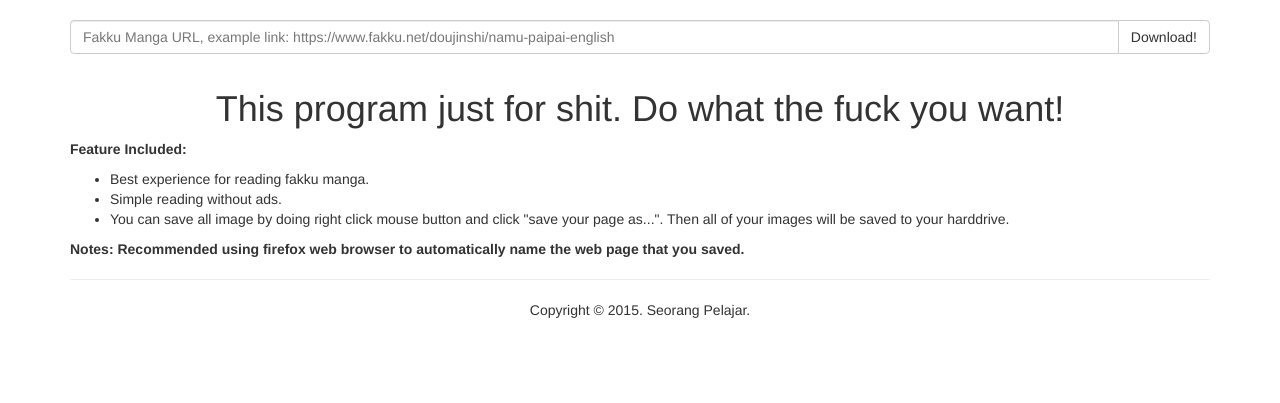
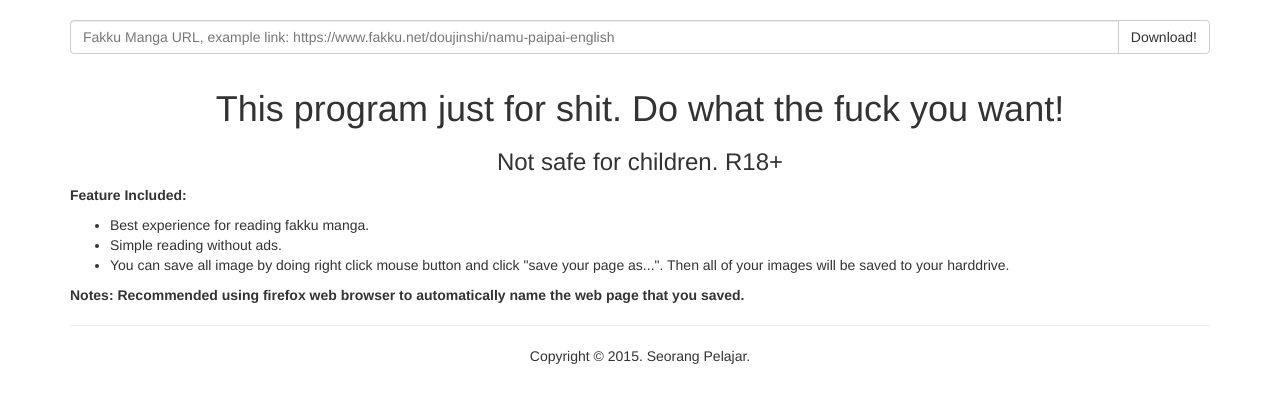
Before and after one commit to seorangpelajar/f_manga_downloader, a PHP site: page / in a window 1280 px wide. Shown: the top 403 px of the page. Run offline with PHP 8.4, Linux system fonts and the light colour scheme.

Commit message:
Adding not safe for children

```diff
--- a/index.php
+++ b/index.php
@@ -22,6 +22,7 @@
 			<div class="row">
 				<div class="col-md-12">
 					<h1 align="center">This program just for shit. Do what the fuck you want!</h1>
+					<h3 align="center">Not safe for children. R18+</h3>
 					<p><strong>Feature Included:</strong></p>
 					<ul>
 						<li>Best experience for reading fakku manga.</li>
```
